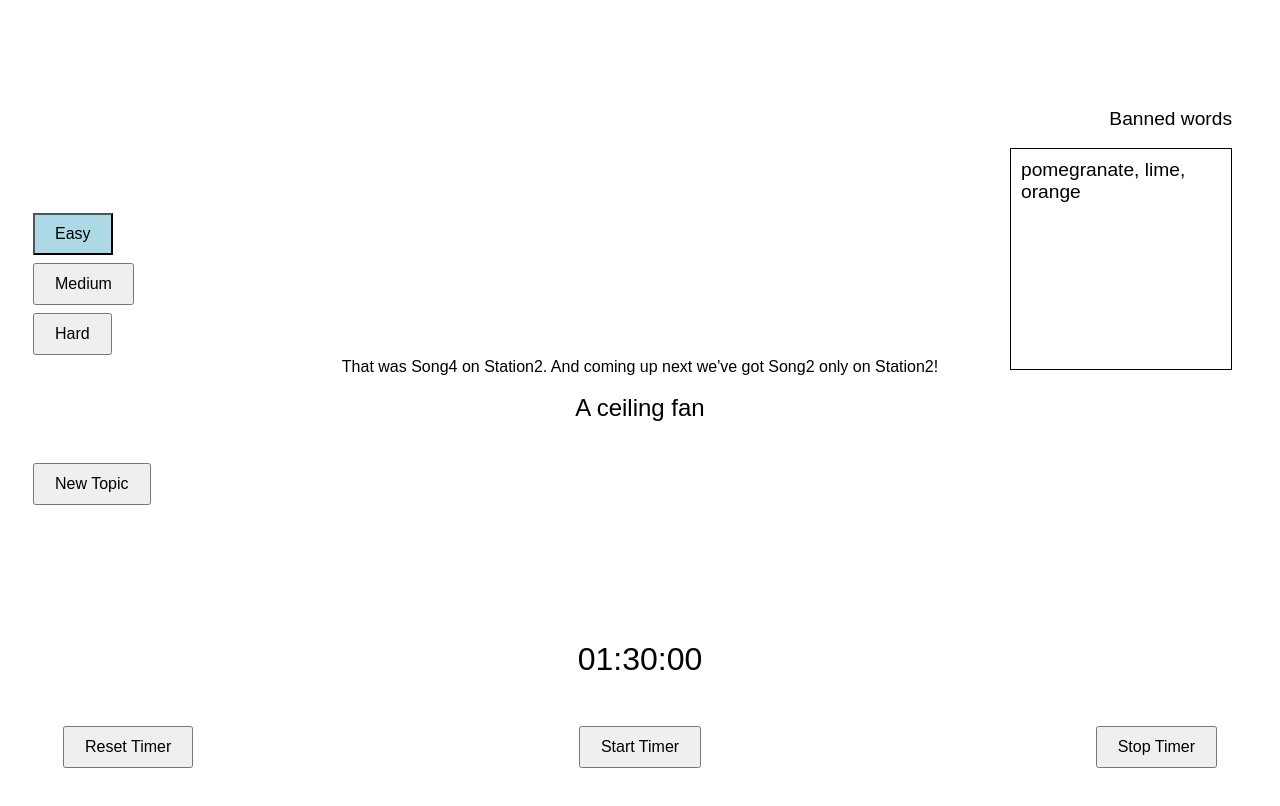
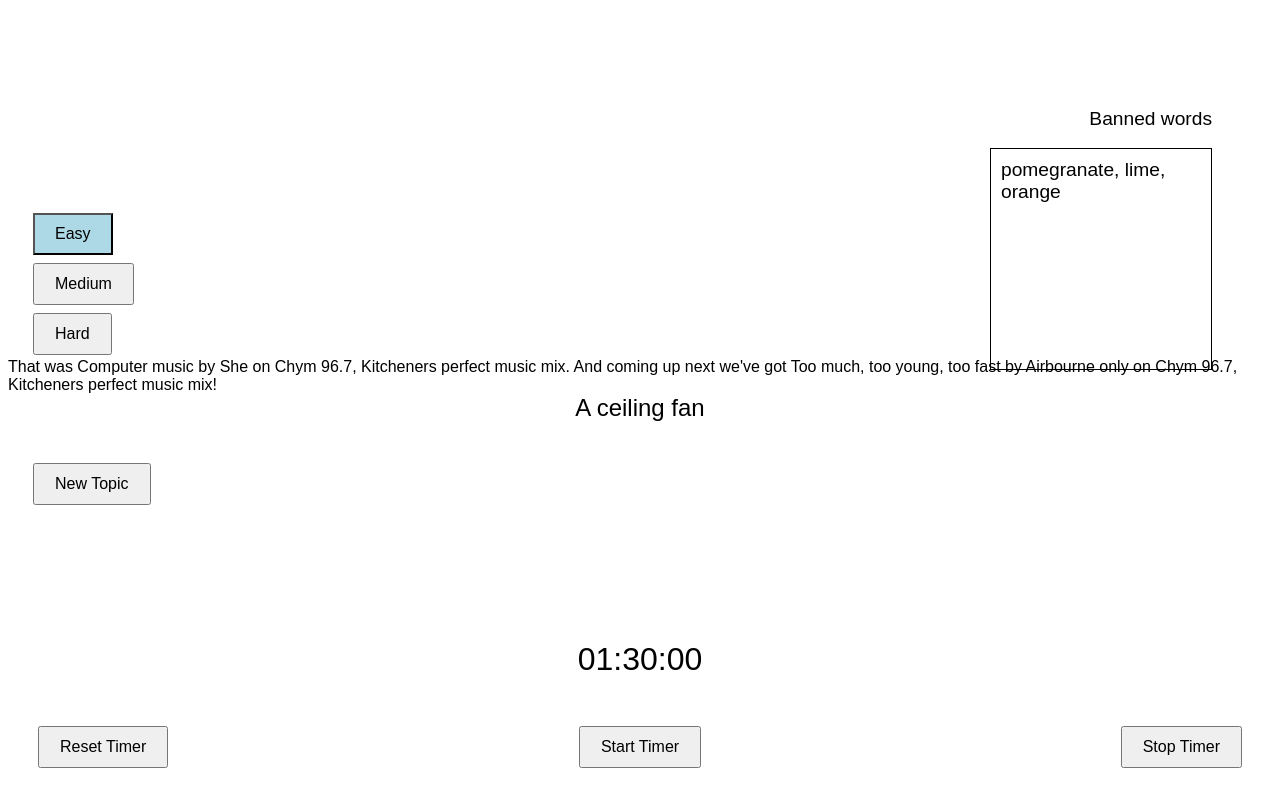
Before and after one commit to Gareth5827/PersonalityBreaker, a plain HTML site: page index.html in a window 1280 px wide. Drawn offline with Linux system fonts and the light colour scheme.

Commit message:
Update index.html
Attempting to adjust layout.

```diff
--- a/index.html
+++ b/index.html
@@ -3,7 +3,7 @@
 <head>
     <meta charset="UTF-8">
     <meta name="viewport" content="width=device-width, initial-scale=1.0">
-    <title>Timer and Topic App</title>
+    <title>Personality Breaker</title>
     <style>
         body {
             display: flex;
@@ -30,12 +30,12 @@
         #resetButton {
             position: absolute;
             bottom: 35px;
-            left: 50px;
+            left: 25px;
         }
         #stopButton {
             position: absolute;
             bottom: 35px;
-            right: 50px;
+            right: 25px;
         }
         #newTopicButton {
             position: absolute;
@@ -70,13 +70,13 @@
         }
         #bannedWordsLabel {
             position: absolute;
-            right: 40px;
+            right: 60px;
             top: 100px;
             font-size: 1.2rem;
         }
         #bannedWords {
             position: absolute;
-            right: 40px;
+            right: 60px;
             top: 140px;
             width: 200px;
             height: 200px;
@@ -107,8 +107,8 @@
         let previousTopic = '';
         const topics = ["Weather", "Shopping malls", "Paint", "Cardboard boxes", "Concerts", "A ceiling fan"];
         const words = ["apple", "banana", "grape", "pineapple", "lime", "lemon", "orange", "tangerine", "cherry", "crab apple", "plantain", "grapefruit", "clementine", "pomegranate", "passionfruit"];
-        const songNames = ["Song1", "Song2", "Song3", "Song4", "Song5"]; // Add more song names here
-        const stationNames = ["Station1", "Station2", "Station3"]; // Add more station names here
+        const songNames = ["Cyanide by Bad Religion", "Too much, too young, too fast by Airbourne", "Poison by Alice Cooper", "Computer music by She", "Like sexy dynamite by The Orion Experience"]; // Add more song names here
+        const stationNames = ["CJIQ 88.3, the tri-cities alternative", "Chym 96.7, Kitcheners perfect music mix", "Country 106.7, #1 for country"]; // Add more station names here
         let difficulty = 'easy';
 
         function startTimer() {
```
